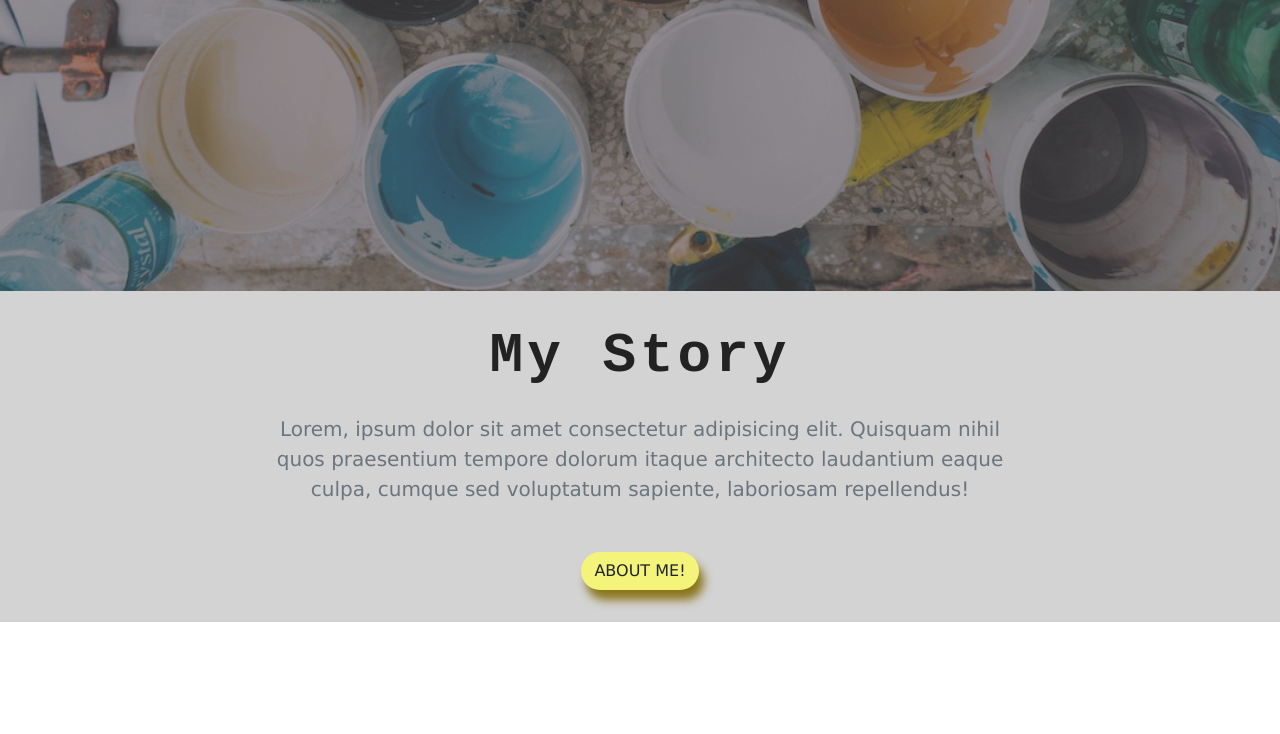
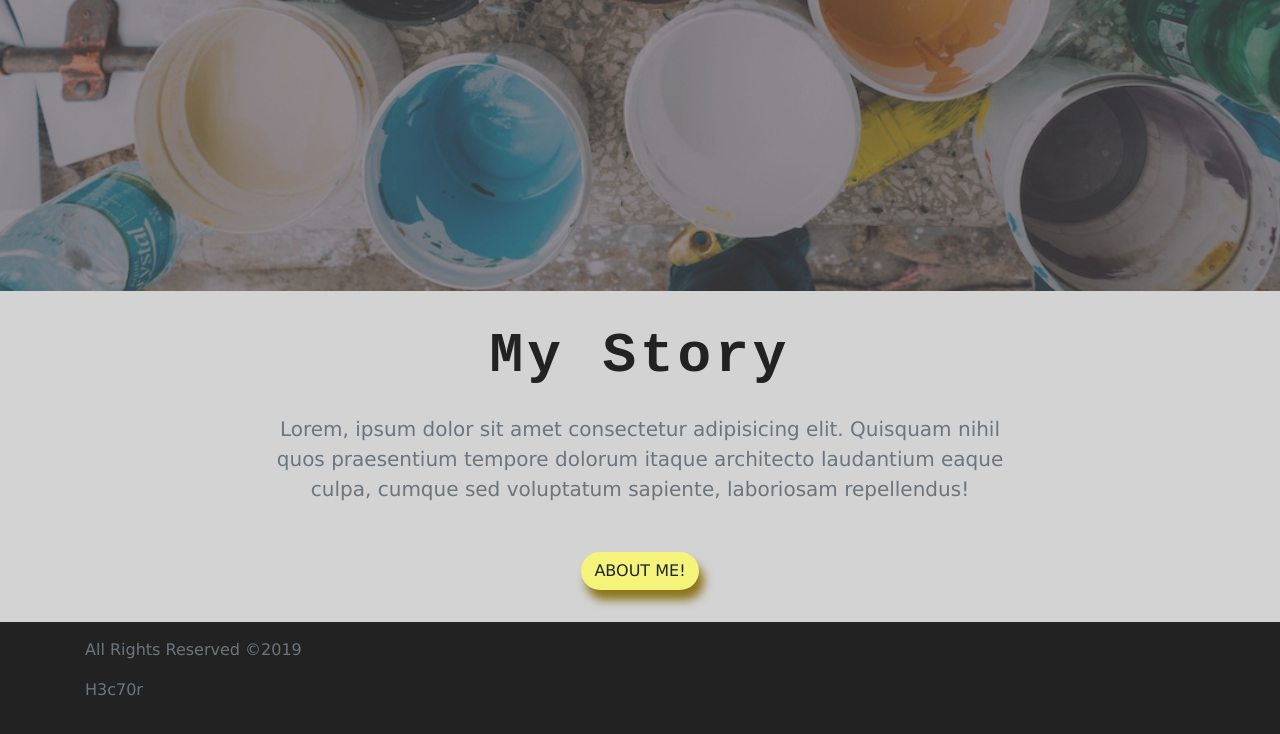
Before and after one commit to h3c70rdelAn9el/quick-art-store, a Gatsby site: page / in a window 1280 px wide. Shown: the part 597-1331 px from the top of the page. Before the commit the page ends 1219 px from the top, so only its background shows below. Built offline with nearby package versions, Linux system fonts and the light colour scheme; Gatsby itself is replaced by a stand-in of ours.

Commit message:
Add footer.

```diff
--- /dev/null
+++ b/src/components/globals/Footer.js
@@ -0,0 +1,18 @@
+import React from 'react';
+
+const Footer = () => {
+  return (
+    <footer className="footer py-3">
+      <div className="container">
+        <div className="row">
+          <div className="col-10 mr-auto col-md-6  text-capitalize text-muted">
+            <p>all rights reserved &copy;{new Date().getFullYear().toString()}</p>
+            <p className="text-muted">h3c70r</p>
+          </div>
+        </div>
+      </div>
+    </footer>
+  )
+};
+
+export default Footer;
--- a/src/components/layout.css
+++ b/src/components/layout.css
@@ -51,30 +51,12 @@ h1, h2, h3, h4, h5, h6 {
   opacity: .5;
 }
 
-/* .overlay {
-  opacity: .5;
-  z-index: -1;
-  position: relative;
-  width: 100%;
-
-} */
-
-
-/* .title {
-  color: var(--mainBrown);
-
-  position: absolute;
-  z-index: 1;
-} */
-
 .head-title {
-  /* color: rgb(33, 112, 157); */
   color: white;
   position: absolute;
   top: 68%;
   left: 50%;
   transform: translate(-50%, -50%);
-  /* z-index: 5; */
 }
 
 .btn {
@@ -92,3 +74,8 @@ h1, h2, h3, h4, h5, h6 {
   transition: all .3s ease-in;
   color: var(--mainYellow);
 }
+
+.footer {
+  background-color: var(--mainDark);
+  color: var(--mainYellow);
+}
--- a/src/components/layout.js
+++ b/src/components/layout.js
@@ -5,12 +5,17 @@ import { useStaticQuery, graphql } from "gatsby"
 import "./bootstrap.min.css";
 import "./layout.css";
 import Navbar from "./globals/Navbar";
+import Footer from "./globals/Footer";
 
 
 
-const Layout = ({ children }) => <>
-  <Navbar />
-  {children}</>;
+const Layout = ({ children }) =>
+  <>
+    <Navbar />
+    {children}
+    <Footer />
+  </>;
+
 
 Layout.propTypes = {
   children: PropTypes.node.isRequired,
```
